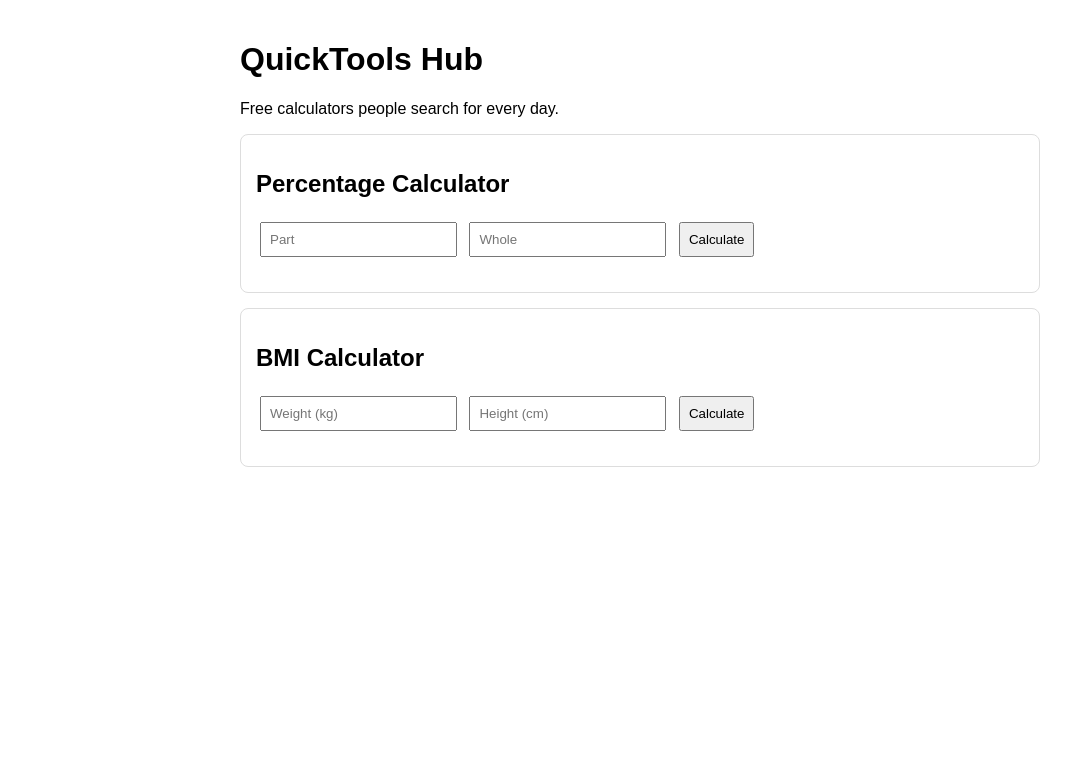
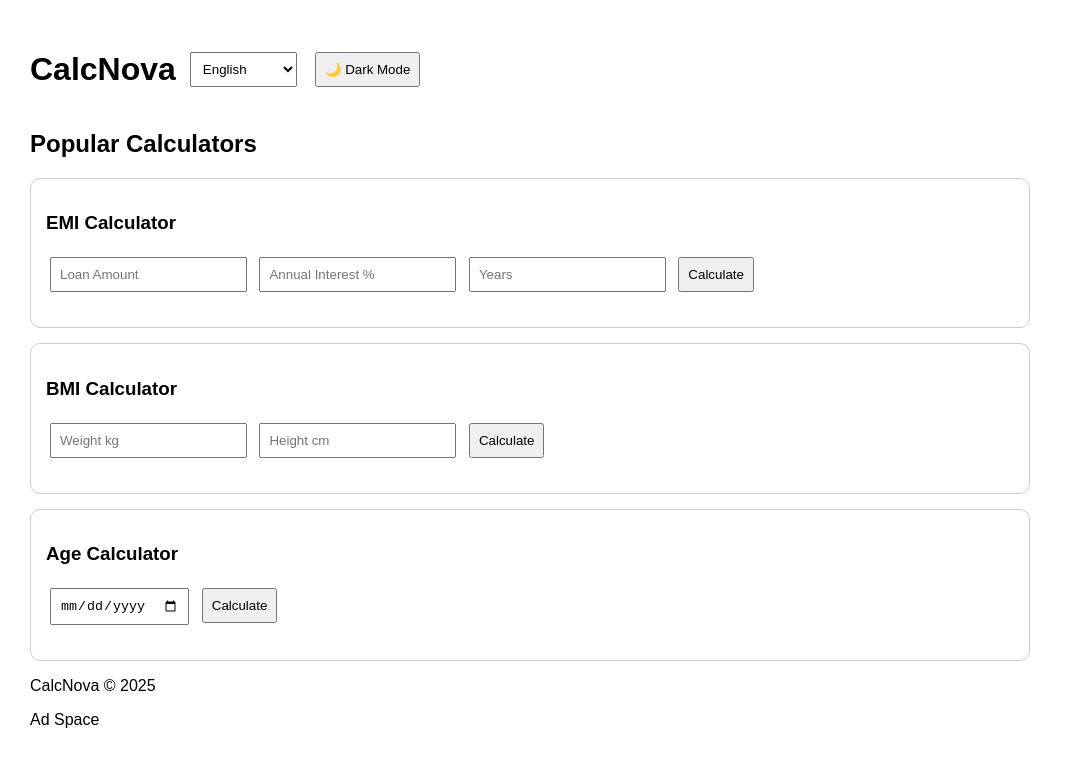
Before and after one commit to Vishnuv08/quicktools-hub, a plain HTML site: page index.html in a window 1280 px wide. Shown: the whole page, without its empty margins (0-1073 px from the left). Drawn offline with Linux system fonts and the light colour scheme.

Commit message:
Upgrade to CalcNova v2

```diff
--- a/index.html
+++ b/index.html
@@ -1,31 +1,60 @@
 <!DOCTYPE html>
-<html>
+<html lang="en">
 <head>
-<meta charset="utf-8">
+<meta charset="UTF-8">
 <meta name="viewport" content="width=device-width,initial-scale=1">
-<title>QuickTools Hub</title>
+<title>CalcNova</title>
 <link rel="stylesheet" href="style.css">
 </head>
 <body>
-<h1>QuickTools Hub</h1>
-<p>Free calculators people search for every day.</p>
+<header>
+<h1>CalcNova</h1>
+<select id="lang">
+<option>English</option>
+<option>Hindi</option>
+<option>Spanish</option>
+<option>Dutch</option>
+<option>French</option>
+<option>German</option>
+<option>Portuguese</option>
+<option>Arabic</option>
+<option>Chinese</option>
+<option>Japanese</option>
+<option>Korean</option>
+</select>
+<button onclick="toggleDark()">🌙 Dark Mode</button>
+</header>
+
+<h2>Popular Calculators</h2>
 
 <div class="card">
-<h2>Percentage Calculator</h2>
-<input id="part" type="number" placeholder="Part">
-<input id="whole" type="number" placeholder="Whole">
-<button onclick="calcPct()">Calculate</button>
-<p id="pct"></p>
+<h3>EMI Calculator</h3>
+<input id="loan" type="number" placeholder="Loan Amount">
+<input id="rate" type="number" placeholder="Annual Interest %">
+<input id="years" type="number" placeholder="Years">
+<button onclick="emi()">Calculate</button>
+<p id="emiResult"></p>
 </div>
 
 <div class="card">
-<h2>BMI Calculator</h2>
-<input id="kg" type="number" placeholder="Weight (kg)">
-<input id="cm" type="number" placeholder="Height (cm)">
-<button onclick="calcBMI()">Calculate</button>
-<p id="bmi"></p>
+<h3>BMI Calculator</h3>
+<input id="kg" type="number" placeholder="Weight kg">
+<input id="cm" type="number" placeholder="Height cm">
+<button onclick="bmi()">Calculate</button>
+<p id="bmiResult"></p>
 </div>
 
+<div class="card">
+<h3>Age Calculator</h3>
+<input id="dob" type="date">
+<button onclick="ageCalc()">Calculate</button>
+<p id="ageResult"></p>
+</div>
+
+<footer>
+<p>CalcNova © 2025</p>
+<p>Ad Space</p>
+</footer>
 <script src="script.js"></script>
 </body>
 </html>
--- a/script.js
+++ b/script.js
@@ -1,11 +1,15 @@
-function calcPct(){
-let p=+document.getElementById('part').value;
-let w=+document.getElementById('whole').value;
-document.getElementById('pct').innerText=((p/w)*100).toFixed(2)+'%';
+function toggleDark(){document.body.classList.toggle('dark');}
+function emi(){
+let p=+loan.value,r=(+rate.value/12/100),n=(+years.value*12);
+let e=(p*r*Math.pow(1+r,n))/(Math.pow(1+r,n)-1);
+emiResult.innerText='Monthly EMI: '+e.toFixed(2);
 }
-function calcBMI(){
-let kg=+document.getElementById('kg').value;
-let cm=+document.getElementById('cm').value;
-let bmi=kg/((cm/100)**2);
-document.getElementById('bmi').innerText='BMI: '+bmi.toFixed(1);
+function bmi(){
+let b=kg.value/((cm.value/100)**2);
+bmiResult.innerText='BMI: '+b.toFixed(1);
 }
+function ageCalc(){
+let d=new Date(dob.value);
+let age=new Date().getFullYear()-d.getFullYear();
+ageResult.innerText='Age: '+age+' years';
+}
--- a/style.css
+++ b/style.css
@@ -1,3 +1,5 @@
-body{font-family:Arial,sans-serif;max-width:800px;margin:auto;padding:20px}
-.card{border:1px solid #ddd;padding:15px;margin:15px 0;border-radius:8px}
-input,button{padding:8px;margin:4px}
+body{font-family:Arial;margin:20px;max-width:1000px;padding:10px}
+.dark{background:#111;color:#fff}
+header{display:flex;gap:10px;flex-wrap:wrap;align-items:center}
+.card{border:1px solid #ccc;border-radius:10px;padding:15px;margin:15px 0}
+input,button,select{padding:8px;margin:4px}
```
